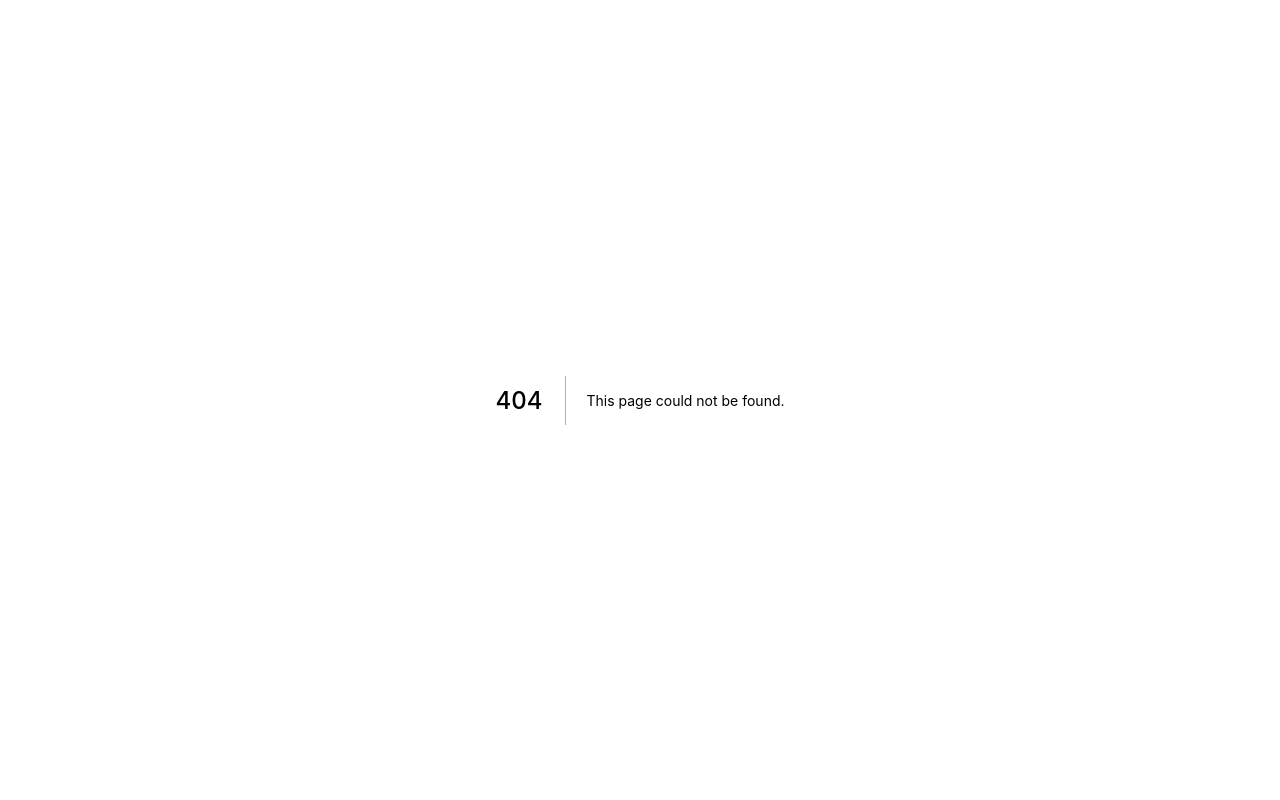
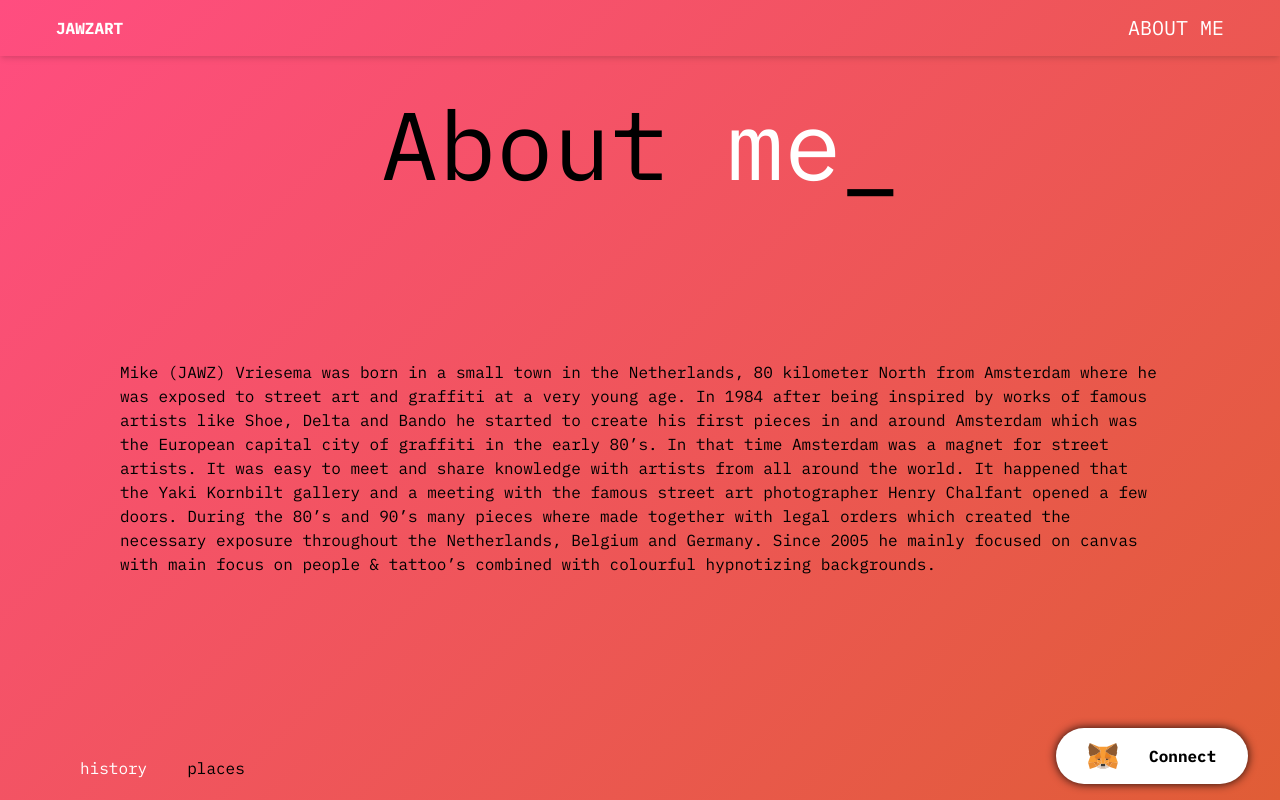
Before and after one commit to kolberszymon/jawz-art, a Next.js app: page /about-me in a window 1280 px wide. Before the commit this address had no page. Built offline with nearby package versions, Linux system fonts and the light colour scheme.

Commit message:
feat: add about-me page

```diff
--- a/src/components/Navbar/index.tsx
+++ b/src/components/Navbar/index.tsx
@@ -1,9 +1,11 @@
 import Image from 'next/image';
 import Link from 'next/link';
 import { useState } from 'react';
+import { useRouter } from 'next/router';
 
 const Navbar = () => {
   const [isNavVisible, setIsNavVisible] = useState<boolean>(false);
+  const router = useRouter();
 
   const handleMenuClick = () => {
     setIsNavVisible(!isNavVisible);
@@ -11,17 +13,22 @@ const Navbar = () => {
 
   return (
     <nav className="w-full h-14 bg-transparent shadow-md fixed top-0 left-0 right-0 flex items-center px-14 justify-between z-10">
-      <h6 className="text-white uppercase font-bold">jawzart</h6>
+      <Link href="/">
+        <h6 className="text-white uppercase font-bold cursor-pointer">
+          jawzart
+        </h6>
+      </Link>
       <div
         className={`text-xl uppercase nav-menu ${
           isNavVisible ? `nav-menu-visible` : ``
         }`}
       >
-        <div className="mb-6 md:mb-0 md:mr-6 cursor-pointer hover:text-white">
-          <Link href="/">art</Link>
-        </div>
-        <div className="cursor-pointer hover:text-white">
-          <Link href="/">about me</Link>
+        <div
+          className={`cursor-pointer hover:text-white ${
+            router.pathname === `/about-me` && `text-white`
+          }`}
+        >
+          <Link href="/about-me">about me</Link>
         </div>
       </div>
       <div className="flex items-center md:hidden">
--- a/src/config.ts
+++ b/src/config.ts
@@ -1,3 +1,7 @@
 export type NETWORKS = 'MAINNET' | 'ROPSTEN' | 'RINKEBY';
 
 export const currentNetwork: NETWORKS = `ROPSTEN`;
+const creatorSplitKolbyPercentage = 50;
+
+export const creatorSplitKolby = `${creatorSplitKolbyPercentage * 100}`;
+export const creatorSplitJawz = `${10000 - creatorSplitKolbyPercentage * 100}`;
--- a/src/constants/addresses.js
+++ b/src/constants/addresses.js
@@ -14,7 +14,8 @@ const assetAddresses = {
 };
 
 const makerAddress = {
-  JAWZ: '0x4B7E3FD09d45B97EF1c29085FCAe143444E422e8',
+  // JAWZ: '0x4B7E3FD09d45B97EF1c29085FCAe143444E422e8',
+  JAWZ: '0xc5b8d196970f9506A1E6151d8E3cc284dE4F1d86',
   KOLBY: '0x79Ea2d536b5b7144A3EabdC6A7E43130199291c0',
 };
 
--- /dev/null
+++ b/src/pages/about-me/index.tsx
@@ -0,0 +1,106 @@
+import Navbar from '@/components/Navbar';
+import MetaMaskButton from '@/components/MetaMaskButton';
+
+import React, { useState } from 'react';
+
+type CreateProps = {
+  provider: any;
+  accounts: string[];
+};
+
+const AboutMe: React.FC<CreateProps> = ({ provider, accounts }) => {
+  const [pickedPage, setPickedPage] = useState<string>(`history`);
+
+  const connectWalletHandler = async () => {
+    await provider.request({ method: `eth_requestAccounts` });
+  };
+
+  const handleButtonClick = (): void => {
+    connectWalletHandler();
+  };
+
+  const handlePageSelect = (page: string) => {
+    setPickedPage(page);
+  };
+
+  return (
+    <div className="h-screen w-full relative">
+      <Navbar />
+      <main className="w-full h-full flex flex-col justify-center items-center px-2 py-14">
+        <h1 className="text-8xl mt-10">
+          About <span className="text-white">me</span>_
+        </h1>
+        <div className="flex-1 w-full flex justify-center items-center">
+          {pickedPage === `history` ? (
+            <p className="w-full px-28">
+              Mike (JAWZ) Vriesema was born in a small town in the Netherlands,
+              80 kilometer North from Amsterdam where he was exposed to street
+              art and graffiti at a very young age. In 1984 after being inspired
+              by works of famous artists like Shoe, Delta and Bando he started
+              to create his first pieces in and around Amsterdam which was the
+              European capital city of graffiti in the early 80’s. In that time
+              Amsterdam was a magnet for street artists. It was easy to meet and
+              share knowledge with artists from all around the world. It
+              happened that the Yaki Kornbilt gallery and a meeting with the
+              famous street art photographer Henry Chalfant opened a few doors.
+              During the 80’s and 90’s many pieces where made together with
+              legal orders which created the necessary exposure throughout the
+              Netherlands, Belgium and Germany. Since 2005 he mainly focused on
+              canvas with main focus on people & tattoo’s combined with
+              colourful hypnotizing backgrounds.
+            </p>
+          ) : (
+            <ul className="px-28">
+              <li>
+                - 1988 Film decoration for the Dutch film “Amsterdamned”
+                directed by Dick Maas
+              </li>
+              <li>- 1990 Expo Waterlooplein Amsterdam “Street view”</li>
+              <li>
+                - 1992 “Straat kunst” Openbare Bibliotheek Den Helder (NL)
+              </li>
+              <li>- 1993 RAS ART E.X.P.O. Alkmaar (NL)</li>
+              <li>
+                - 1993 “Blame it on the paint” International Graffiti Jam
+                Amsterdam
+              </li>
+              <li>- 1996 “Graffisible” Graffiti Jam Antwerp (BE)</li>
+              <li>- 1998 Boogie down expo, Turnhout (BE)</li>
+              <li>- 2000 Graffiti Jam 2000 Rotterdam (NL)</li>
+              <li>- 2001 UPSTAIRS Den Helder (NL)</li>
+              <li>- 2002 Montana workshop LMSE festival, Den Helder (NL)</li>
+              <li>- 2003/2008 Design for Dancevalley, ID&T, Heineken etc.</li>
+              <li>- 2008 “Die Blaue Mauer” Graffiti Jam Berlin (GER)</li>
+              <li>- 2017 Exhibition Ksiegowosc Polska, Krakow (PL)</li>
+              <li>- 2018 HOMIES expo Krakow, (PL)</li>
+              <li>- 2020 JAWZ EXPO, Rynek Krakow (PL)</li>
+            </ul>
+          )}
+        </div>
+      </main>
+      <div className="absolute bottom-5 left-20 flex">
+        <button
+          type="button"
+          className={`hover:text-white mr-10 ${
+            pickedPage === `history` && `text-white`
+          }`}
+          onClick={() => handlePageSelect(`history`)}
+        >
+          history
+        </button>
+        <button
+          type="button"
+          className={`hover:text-white mr-10 ${
+            pickedPage === `places` && `text-white`
+          }`}
+          onClick={() => handlePageSelect(`places`)}
+        >
+          places
+        </button>
+      </div>
+      <MetaMaskButton onClick={handleButtonClick} accounts={accounts} />
+    </div>
+  );
+};
+
+export default AboutMe;
--- a/src/pages/index.tsx
+++ b/src/pages/index.tsx
@@ -30,6 +30,8 @@ const Dashboard: React.FC<DashboardProps> = ({ provider, accounts, web3 }) => {
   const [nfts, setNfts] = useState<NftItem[]>([]);
   const [pickedTile, setPickedTile] = useState<number | null>(null);
   const [sellOrders, setSellOrders] = useState<any[]>([]);
+  const [isLoading, setIsLoading] = useState<boolean>(true);
+  const [secsForLoading] = useState<number>(4.5);
 
   const connectWalletHandler = async () => {
     await provider.request({ method: `eth_requestAccounts` });
@@ -38,6 +40,12 @@ const Dashboard: React.FC<DashboardProps> = ({ provider, accounts, web3 }) => {
   const handleButtonClick = (): void => {
     connectWalletHandler();
   };
+
+  useEffect(() => {
+    setTimeout(() => {
+      setIsLoading(false);
+    }, secsForLoading * 1000);
+  }, [secsForLoading]);
 
   useEffect(() => {
     if (accounts[0] && nfts.length === 0) {
@@ -154,8 +162,36 @@ const Dashboard: React.FC<DashboardProps> = ({ provider, accounts, web3 }) => {
               })}
             </div>
           ) : (
-            <div className="flex w-full h-full items-center justify-center">
-              <Loader type="TailSpin" color="#000" height={60} width={60} />
+            <div className="flex flex-col w-full h-full items-center justify-around">
+              {isLoading ? (
+                <Loader type="TailSpin" color="#000" height={60} width={60} />
+              ) : (
+                <>
+                  <Loader type="TailSpin" color="#000" height={60} width={60} />
+                  <div className="flex flex-col w-full items-center">
+                    <p className="font-bold text-xl text-center">
+                      Hmmm 🤔 <br />
+                      <br /> {secsForLoading} seconds passed <br /> and it still
+                      didn&apos;t load?
+                    </p>
+                    <br />
+                    <p className="font-bold">Here are some possibilities:</p>
+                    <br />
+                    <br />
+                    <div className="w-3/5 flex flex-col items-start">
+                      <p className="font-bold mb-4">
+                        ⏱️ Some NFTs can be large, give it some more time
+                      </p>
+                      <p className="font-bold mb-4">
+                        🗑️ Currently Jawz may not have any of them for sell
+                      </p>
+                      <p className="font-bold">
+                        ❌ You choose wrong ethereum network
+                      </p>
+                    </div>
+                  </div>
+                </>
+              )}
             </div>
           )}
         </div>
--- a/src/utils/rarible/raribleRequests.js
+++ b/src/utils/rarible/raribleRequests.js
@@ -1,6 +1,6 @@
 import axios from 'axios';
 import { makerAddress, assetAddresses } from '@/constants/addresses';
-import { currentNetwork } from '@/config';
+import { currentNetwork, creatorSplitJawz, creatorSplitKolby } from '@/config';
 import { sign } from './lazyMint';
 
 export async function generateTokenId(contract, minter) {
@@ -28,8 +28,8 @@ async function createLazyMintForm(
     tokenId,
     uri: `/ipfs/${ipfsHash}`,
     creators: [
-      { account: minter, value: '5000' },
-      { account: makerAddress.KOLBY, value: '5000' },
+      { account: minter, value: creatorSplitJawz },
+      { account: makerAddress.KOLBY, value: creatorSplitKolby },
     ],
     royalties: [royalties],
   };
```
